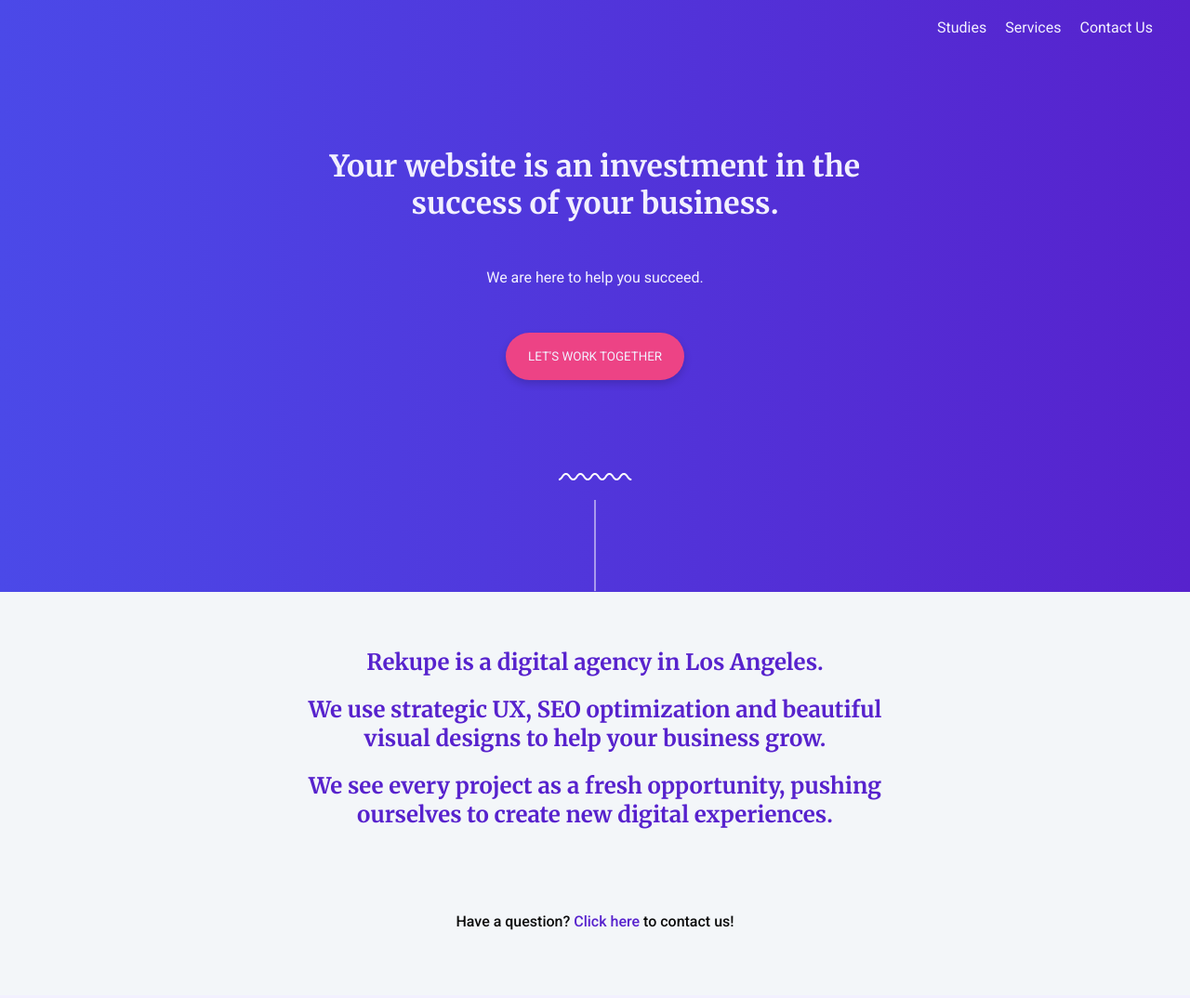
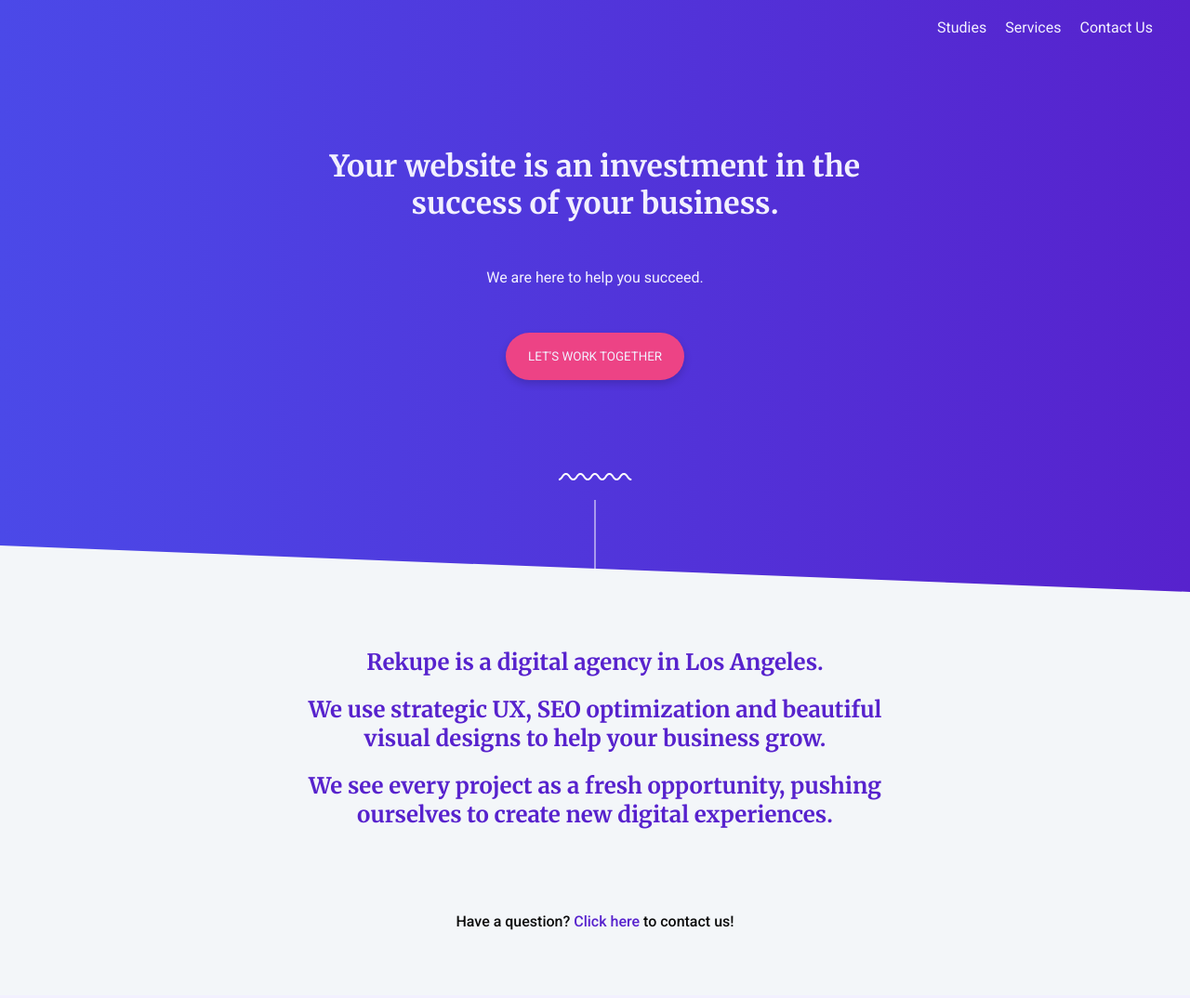
Before and after one commit to basschoonens/frontend-html-css-concept-opdracht, a plain HTML site: page index.html in a window 1280 px wide. Shown: the top 1074 px of the page at 93% size. Drawn offline with Linux system fonts and the light colour scheme.

Commit message:
Bottom header made slangting

```diff
--- a/index.html
+++ b/index.html
@@ -23,6 +23,7 @@
         <!--            <span class="image-squiggle-line-stripe"><img src="assets/squiggle_line_stripe.svg"></span>-->
         <img class="header-squiggle-line" src="assets/squiggle_line_stripe.svg" alt="squiggle-line">
     </div>
+    <div class="triangle-bottom"></div>
 </header>
 <main class="outer-container">
     <section class="inner-container">
--- a/styles.css
+++ b/styles.css
@@ -81,6 +81,7 @@ header {
     /*border: solid red;*/
     display: flex;
     flex-direction: row;
+    position: relative;
 
     width: 100%;
     justify-content: center;
@@ -155,6 +156,13 @@ header {
     padding: 18px 24px;
 }
 
+.triangle-bottom{
+    position: absolute;
+    border-bottom: 50px solid var(--main-bg-color);
+    border-right: 100vw solid transparent;
+    bottom: 0;
+    left: 0;
+}
 
 /* --------------- 3.2 Introduction ------------------- */
 
```
